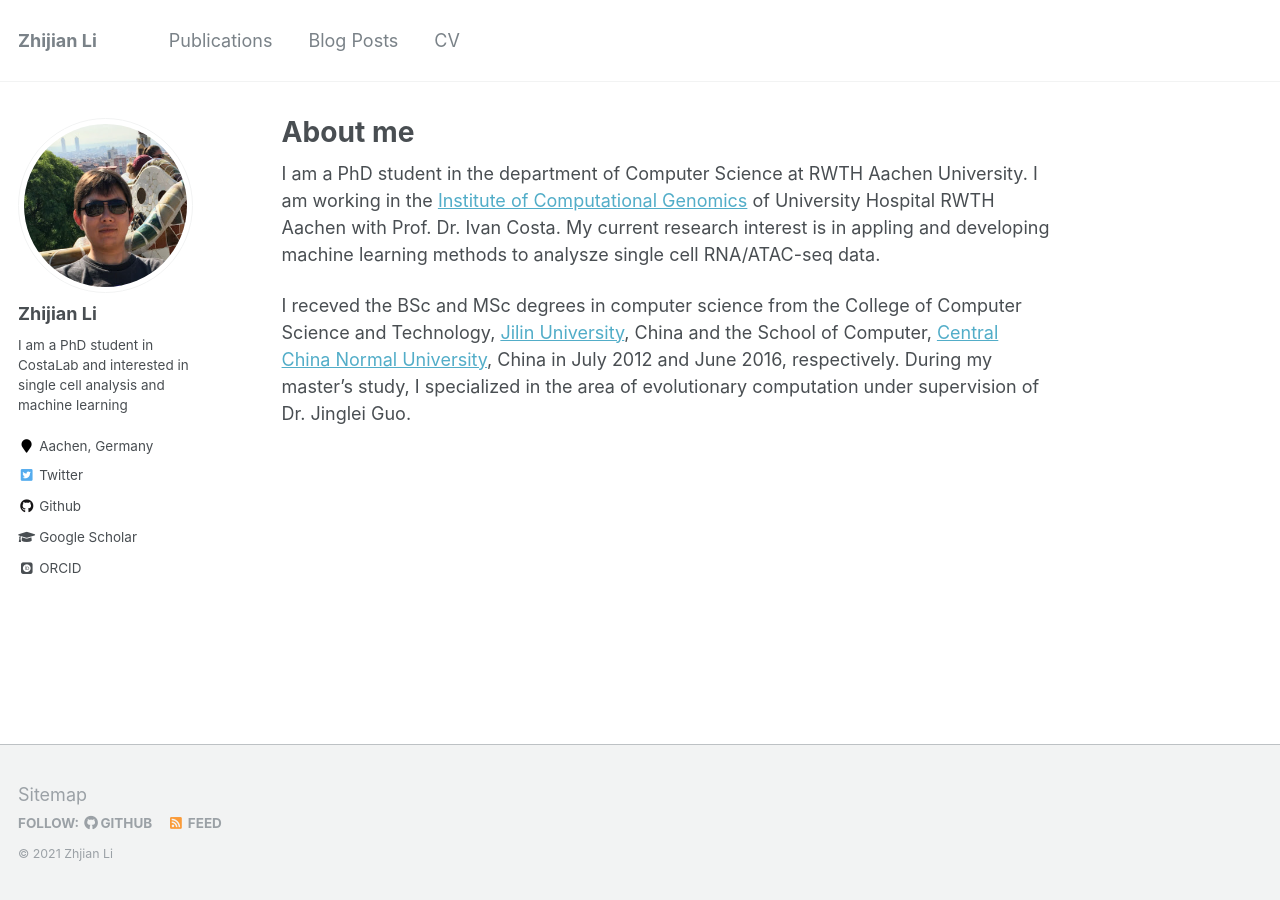
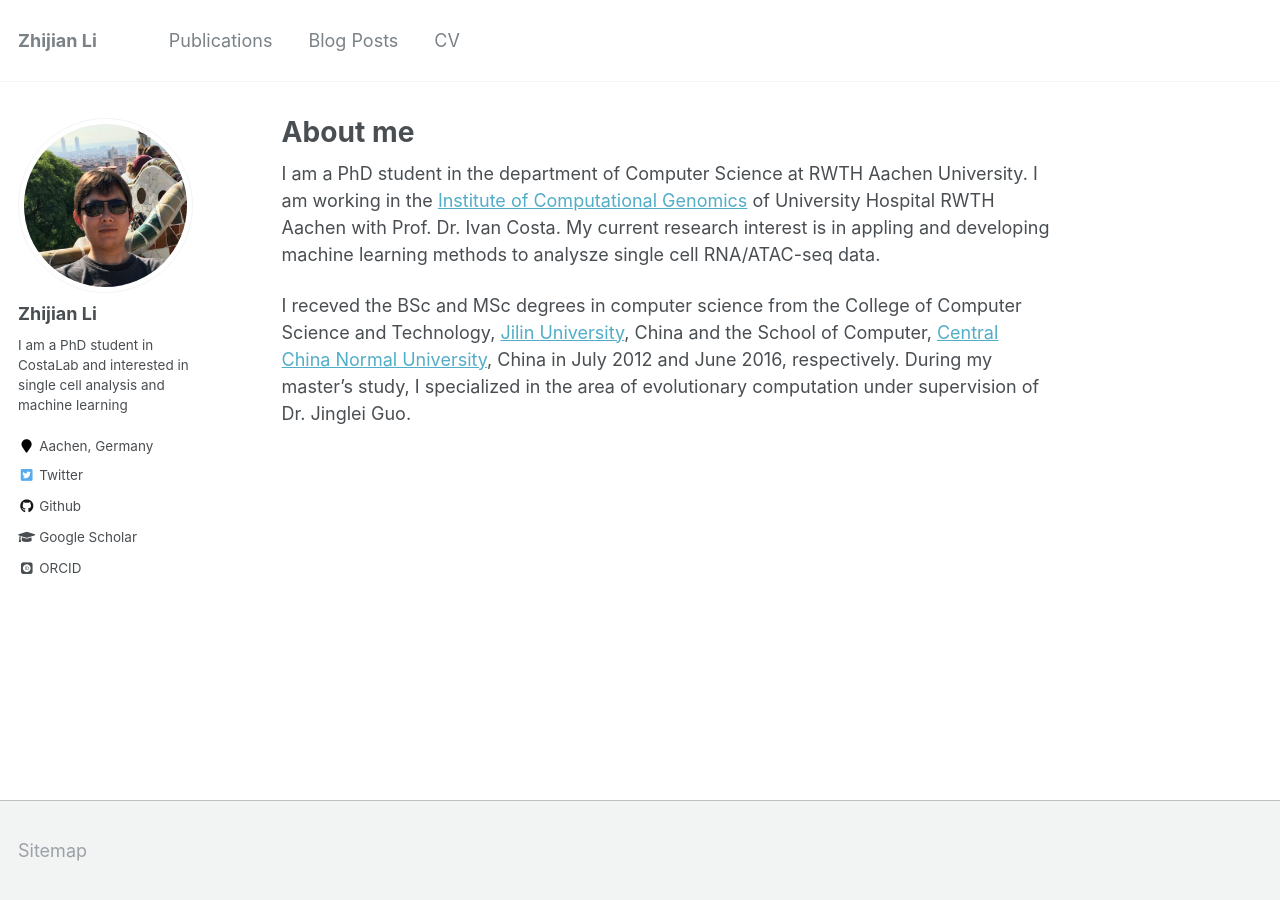
Before and after one commit to lzj1769/lzj1769.github.io, a Jekyll site: the page built from _pages/about.md, in a window 1280 px wide. Built offline with Jekyll 4.4.1, drawn with Linux system fonts in a browser that asks for light colours; some web fonts are replaced.

Commit message:
Update footer.html

```diff
--- a/_includes/footer.html
+++ b/_includes/footer.html
@@ -1,19 +1,4 @@
 {% include base_path %}
 
 <div class="page__footer-follow">
-  <ul class="social-icons">
-    {% if site.data.ui-text[site.locale].follow_label %}
-      <li><strong>{{ site.data.ui-text[site.locale].follow_label }}</strong></li>
-    {% endif %}
-    {% if site.twitter.username %}
-      <li><a href="https://twitter.com/{{ site.twitter.username }}"><i class="fab fa-twitter-square" aria-hidden="true"></i> Twitter</a></li>
-    {% endif %}
-    {% if site.author.github %}
-      <li><a href="http://github.com/{{ site.author.github }}"><i class="fab fa-github" aria-hidden="true"></i> GitHub</a></li>
-    {% endif %}
-    <li><a href="{% if site.atom_feed.path %}{{ site.atom_feed.path }}{% else %}{{ base_path }}/feed.xml{% endif %}"><i class="fa fa-fw fa-rss-square" aria-hidden="true"></i> {{ site.data.ui-text[site.locale].feed_label | default: "Feed" }}</a></li>
-  </ul>
 </div>
-
-<div class="page__footer-copyright">
-  &copy; {{ site.time | date: '%Y' }} {{ site.name | default: site.title }}
```
